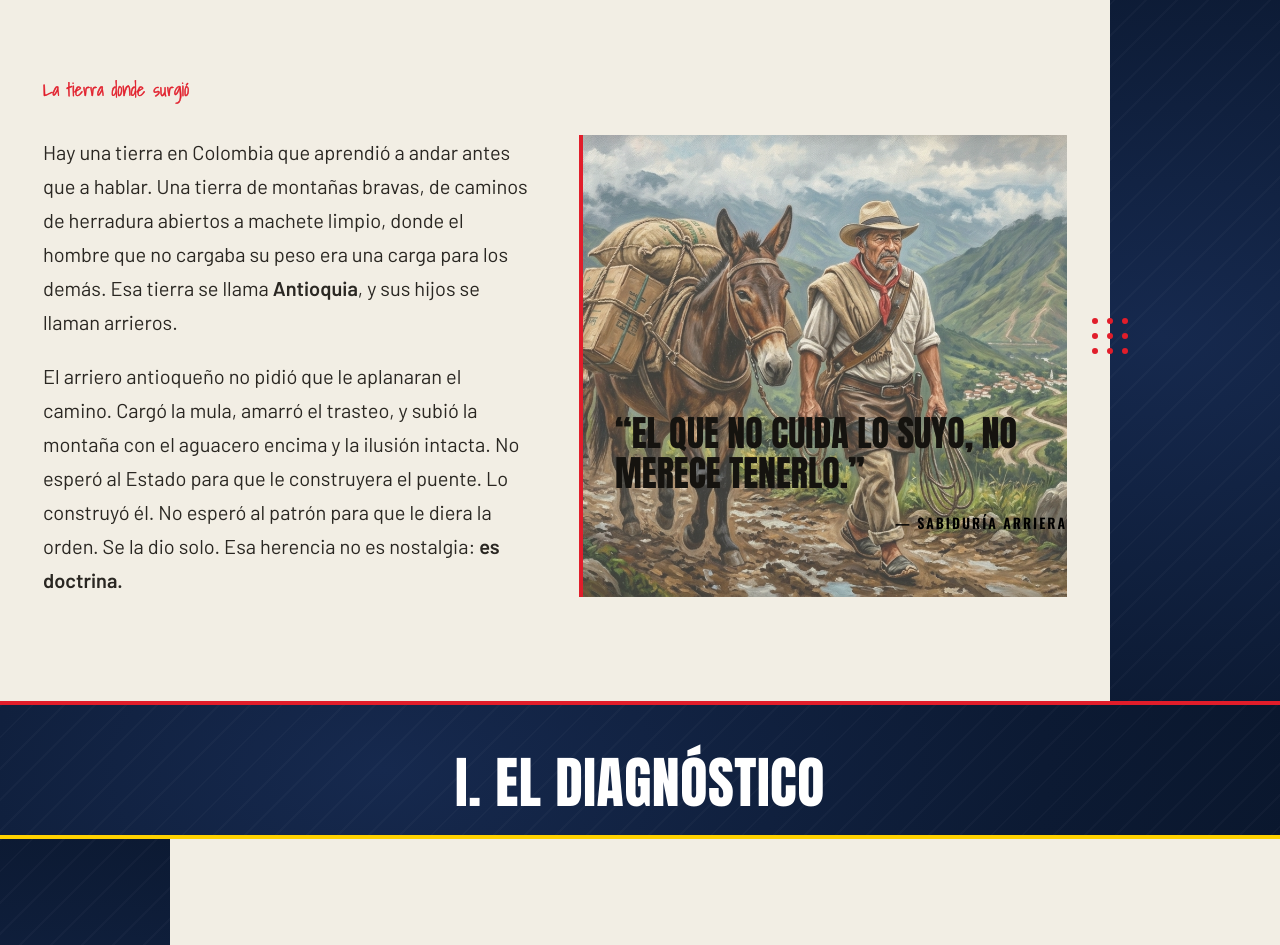
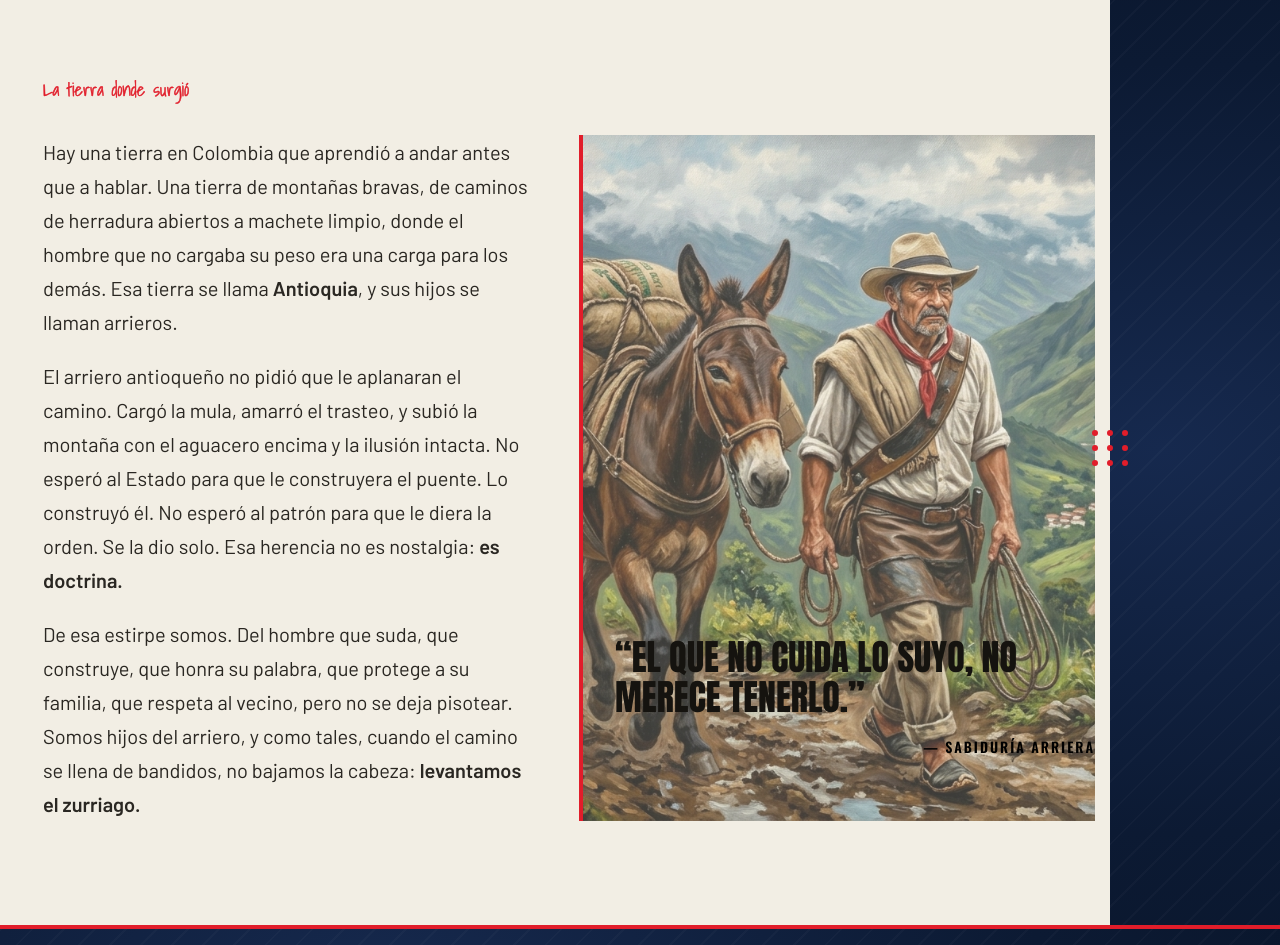
Before and after one commit to EsneiderCdD/movimiento-bate, a Next.js app: page /nosotros in a window 1280 px wide. Shown: the part 260-1205 px from the top of the page. Built offline with nearby package versions, Linux system fonts and the light colour scheme.

Commit message:
feat(images): epilogo

```diff
--- a/src/components/specific/nosotros/NosotrosPageContent.module.css
+++ b/src/components/specific/nosotros/NosotrosPageContent.module.css
@@ -117,6 +117,9 @@
 
 .accentBlockBg {
   position: relative;
+  justify-content: flex-end;
+  padding-bottom: 64px;
+  margin-right: -28px;
 }
 
 .accentBlockBg::before {
@@ -138,13 +141,6 @@
 .accentBlockBg > .accentAuthor {
   color: #000;
   text-align: right;
-}
-
-@media (min-width: 601px) {
-  .accentBlockBg {
-    justify-content: flex-end;
-    padding-bottom: 64px;
-  }
 }
 
 .accentQuote {
@@ -302,6 +298,11 @@
     padding: 24px 0 6px 0;
   }
 
+  .accentBlockBg {
+    justify-content: center;
+    margin-right: -24px;
+  }
+
   @media (max-width: 500px) {
     .franja {
       width: 80px;
--- a/src/components/specific/nosotros/NosotrosPageContent.tsx
+++ b/src/components/specific/nosotros/NosotrosPageContent.tsx
@@ -42,6 +42,13 @@ export default function NosotrosPageContent() {
                 patrón para que le diera la orden. Se la dio solo. Esa herencia
                 no es nostalgia:{" "}
                 <strong>es doctrina.</strong>
+              </p>
+              <p className={styles.text}>
+                De esa estirpe somos. Del hombre que suda, que construye, que
+                honra su palabra, que protege a su familia, que respeta al
+                vecino, pero no se deja pisotear. Somos hijos del arriero, y
+                como tales, cuando el camino se llena de bandidos, no bajamos la
+                cabeza: <strong>levantamos el zurriago.</strong>
               </p>
             </div>
             <div className={`${styles.accentBlock} ${styles.accentBlockBg}`}>
@@ -157,6 +164,10 @@ export default function NosotrosPageContent() {
               Porque en Colombia, el que no habla desde una posición de firmeza
               no es escuchado.
             </span>
+            <span className={styles.accentAuthor}>
+              Porque la historia ha demostrado que con el terrorismo no se
+              dialoga desde la debilidad, se dialoga desde la dignidad.
+            </span>
           </div>
         </section>
       </div>
@@ -240,6 +251,10 @@ export default function NosotrosPageContent() {
           <p className={styles.sectionSubtitle}>
             No somos los primeros en defender lo propio
           </p>
+          <p className={styles.text}>
+            No somos el primer movimiento en la historia del mundo que nace de
+            la necesidad de defender lo propio cuando el orden se rompe.
+          </p>
           <div className={styles.grid}>
             <div className={styles.gridCol}>
               <p className={styles.text}>
@@ -265,6 +280,9 @@ export default function NosotrosPageContent() {
               </span>
             </div>
           </div>
+          <p className={styles.text}>
+            <strong>Ese es nuestro antecedente más honrado.</strong>
+          </p>
         </section>
       </div>
 
@@ -351,6 +369,10 @@ export default function NosotrosPageContent() {
               </p>
             </div>
           </div>
+          <p className={styles.text}>
+            Mientras el Estado recobra su temple,{" "}
+            <strong>nosotros guardaremos el nuestro.</strong>
+          </p>
           <div className={styles.accentBlock}>
             <p className={styles.accentQuote}>
               Somos el Movimiento del Bate. Somos Antioquia de pie. Somos
```
